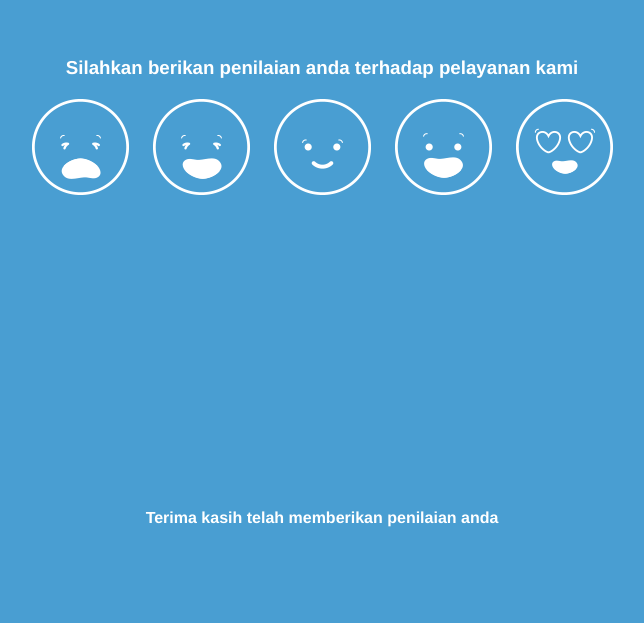
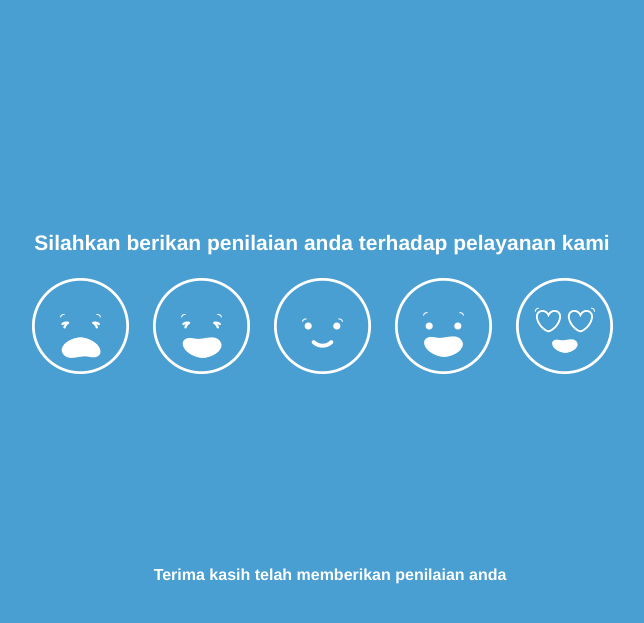
Before and after one commit to BayuajiHS/Polling-System, a Vue app: page / in a window 1280 px wide. Shown: the part 175-798 px from the top of the page, without its empty margins (318-962 px from the left). Built offline with nearby package versions, Linux system fonts and the light colour scheme.

Commit message:
Membuat Button Vote dan Menyimpan di Local Storage

```diff
--- a/src/components/vote.vue
+++ b/src/components/vote.vue
@@ -3,7 +3,9 @@
       <button v-for="(emoticon, index) in emoticons"
               :key="index"
               :id="emoticon"
+              :value="emoticon"
               class="btn-emoticons"
+              @click="vote"
       ></button> <!-- For loop pada vue js-->
     </div>
   </template>
@@ -18,6 +20,13 @@
     data: function(){
         return {
             emoticons: ['very-bad', 'bad', 'ok', 'good', 'very-good']
+        }
+    },
+    methods:{
+        vote(e){
+            var voted = e.target.value;
+
+            localStorage.setItem('vote', voted);
         }
     }
   };
--- a/src/views/Home.vue
+++ b/src/views/Home.vue
@@ -34,6 +34,10 @@
     align-items: center;
   }
 
+  .give-your-vote{
+    font-size: 21px;
+  }
+
   section{
     width: 100%;
   }
@@ -42,4 +46,9 @@
     display: flex;
     justify-content: center;
   }
+
+  .finish{
+    position: absolute;
+    bottom: 20px;
+  }
 </style>
```
